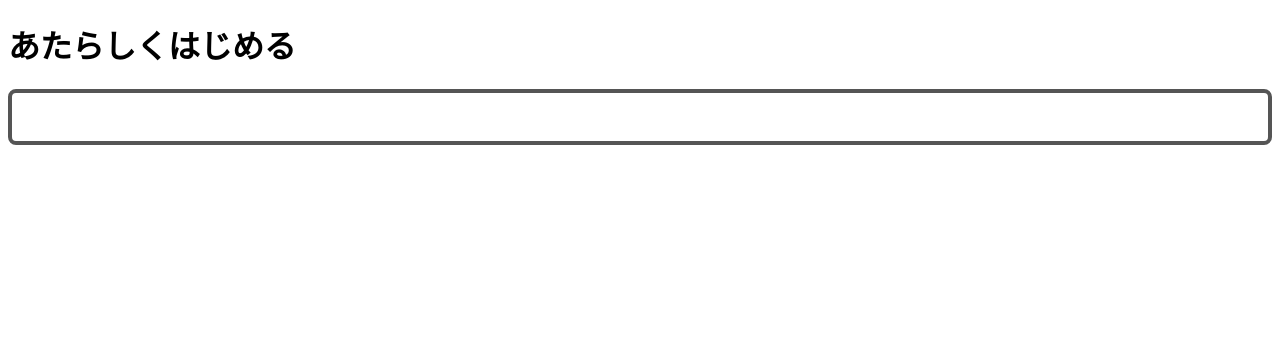
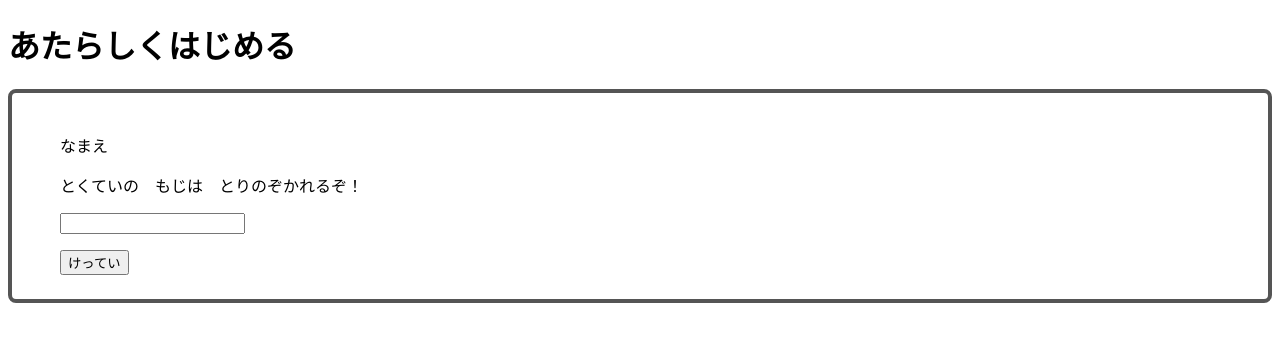
Before and after one commit to mike-k-m/km-train-pokemon-app, a Nuxt app: page /new in a window 1280 px wide. Shown: the top 342 px of the page. Built offline with nearby package versions, Linux system fonts and the light colour scheme.

Commit message:
フロントエンド実装：「トレーナーの追加」

```diff
--- a/pages/new.vue
+++ b/pages/new.vue
@@ -1,9 +1,56 @@
-<script setup></script>
+<script setup>
+
+const trainerName = ref("");
+
+const addTrainer = async() => {
+
+  if (trainerName.value === ""){
+    alert("名前を入力してから、けっていボタンを押してください。");
+    return;
+  }
+
+  try {
+    const {data} = await useFetch(`/api/trainer`,
+    {
+      method: "post",
+      headers: {
+        "Content-Type": "application/json",
+      },
+      body: JSON.stringify({ name: trainerName.value })
+    });
+    const resultCode = data.value["$metadata"].httpStatusCode;
+    console.log(`addTrainer useFetch結果: ${resultCode}`);
+
+    switch(resultCode){
+      case 200:
+        alert(`${trainerName.value}を登録しました！`);
+        // TODO　トレーナー情報画面に遷移する。
+        break;
+      case 409:
+        alert(`${trainerName.value}はすでにトレーナーが存在します`);
+        break;
+      case 400:
+        alert(`トレーナー名を入力してないです。`);
+        break;
+      default:
+        console.log(`addTrainer useFetchは不明なresponseが帰ってきた${resultCode}`);
+    }
+  } catch (err) {
+    console.error(`addTrainer userFetch Error`, err);
+  }
+};
+
+</script>
 
 <template>
   <div>
     <h1>あたらしくはじめる</h1>
-    <form @submit.prevent></form>
+    <form @submit.prevent>
+      <p>なまえ</p>
+      <p>とくていの　もじは　とりのぞかれるぞ！</p>
+      <input v-model="trainerName" type="text" >
+      <button @click="addTrainer">けってい</button>
+    </form>
   </div>
 </template>
 
```
Also changed, not shown: 1 other file (tests, documents, lock files or other folders).
